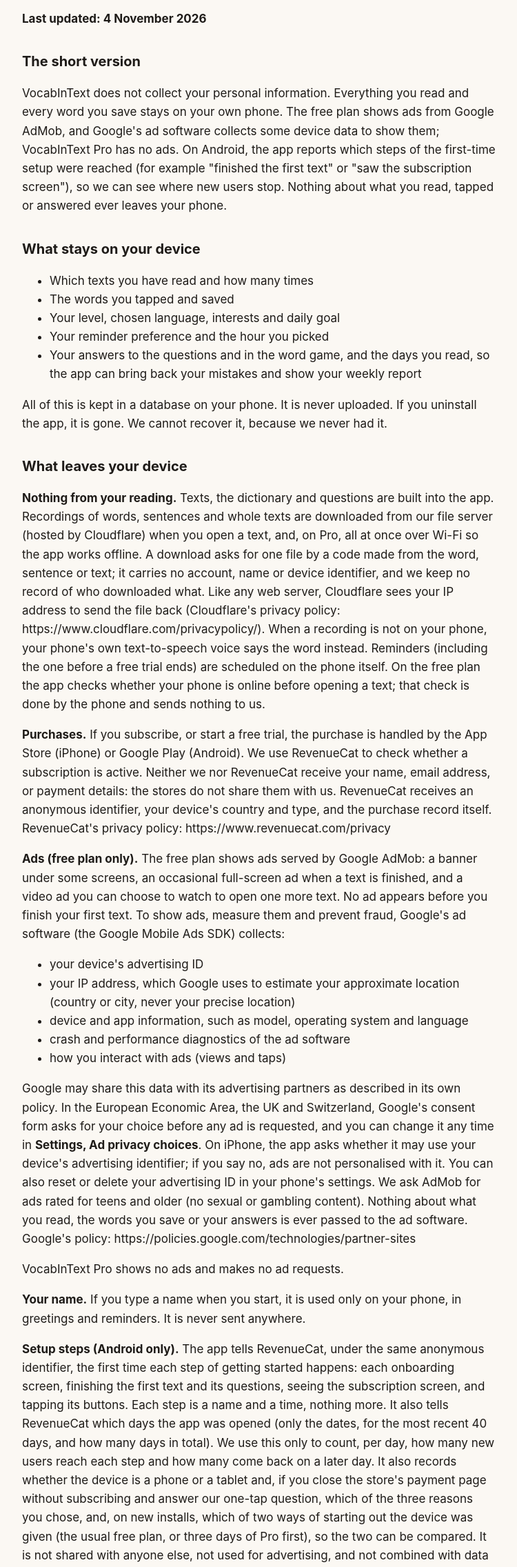
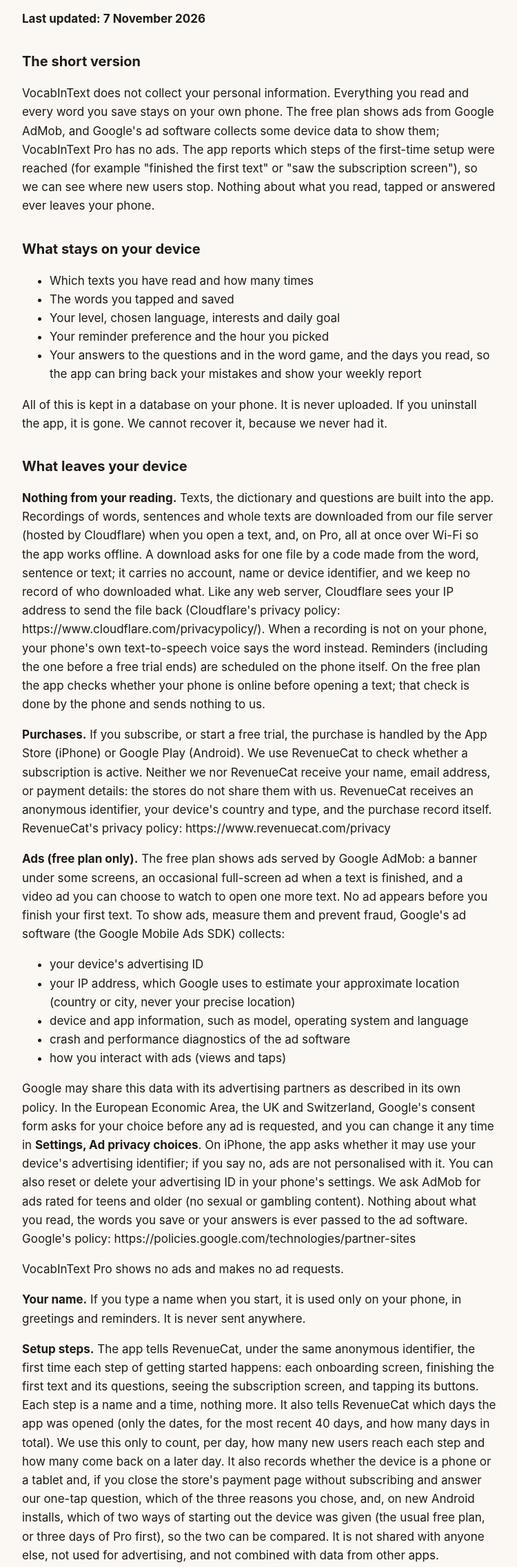
Before and after one commit to Ahmetyasin/vocabintext-site, a plain HTML site: page privacy/index.html in a window 1280 px wide. Shown: the part 151-2423 px from the top of the page at 69% size, without its empty margins (264-1014 px from the left). Drawn offline with Linux system fonts and the light colour scheme.

Commit message:
Privacy: setup steps are measured on iPhone too; the two ways of starting out are Android only (7 Nov 2026)

```diff
--- a/privacy/index.html
+++ b/privacy/index.html
@@ -13,12 +13,12 @@ nav{margin-top:48px;padding-top:16px;border-top:1px solid var(--line);display:fl
 </style></head>
 <body><main><header><img src="../icon.png" alt=""><a href="../">VocabInText</a></header>
 <h1>Privacy Policy</h1>
-<p><strong>Last updated: 4 November 2026</strong></p>
+<p><strong>Last updated: 7 November 2026</strong></p>
 <h2>The short version</h2>
 <p>VocabInText does not collect your personal information. Everything you read
 and every word you save stays on your own phone. The free plan shows ads from
 Google AdMob, and Google's ad software collects some device data to show them;
-VocabInText Pro has no ads. On Android, the app reports which steps of the
+VocabInText Pro has no ads. The app reports which steps of the
 first-time setup were reached (for example "finished the first text" or "saw
 the subscription screen"), so we can see where new users stop. Nothing about
 what you read, tapped or answered ever leaves your phone.</p>
@@ -80,7 +80,7 @@ policy: https://policies.google.com/technologies/partner-sites</p>
 <p>VocabInText Pro shows no ads and makes no ad requests.</p>
 <p><strong>Your name.</strong> If you type a name when you start, it is used only on your
 phone, in greetings and reminders. It is never sent anywhere.</p>
-<p><strong>Setup steps (Android only).</strong> The app tells RevenueCat, under the same
+<p><strong>Setup steps.</strong> The app tells RevenueCat, under the same
 anonymous identifier, the first time each step of getting started happens:
 each onboarding screen, finishing the first text and its questions, seeing the
 subscription screen, and tapping its buttons. Each step is a name and a time,
@@ -89,7 +89,7 @@ dates, for the most recent 40 days, and how many days in total). We use this
 only to count, per day, how many new users reach each step and how many come
 back on a later day. It also records whether the device is a phone or a tablet and, if you close
 the store's payment page without subscribing and answer our one-tap question,
-which of the three reasons you chose, and, on new installs, which of two ways
+which of the three reasons you chose, and, on new Android installs, which of two ways
 of starting out the device was given (the usual free plan, or three days of Pro
 first), so the two can be compared. It is not shared with anyone else, not
 used for advertising, and not combined with data from other apps.</p>
```
